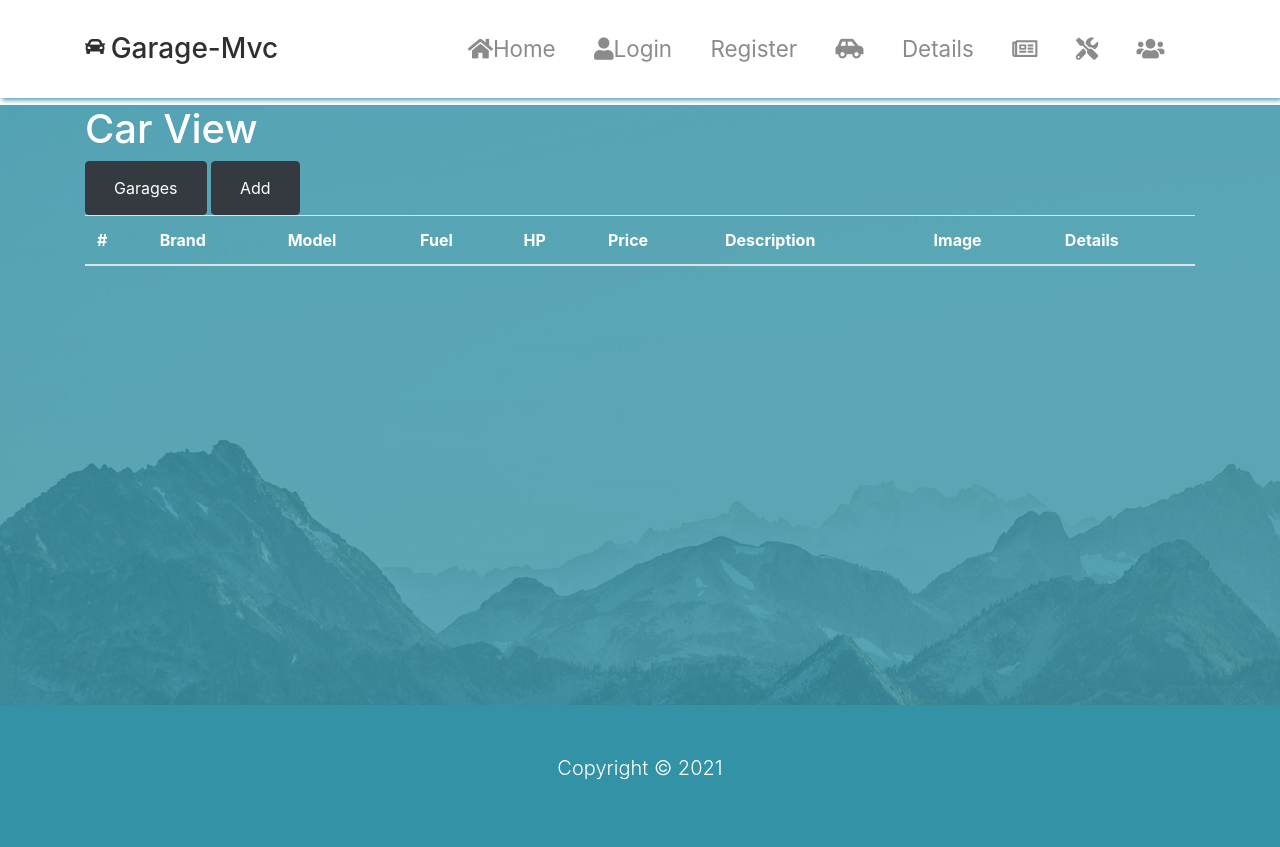
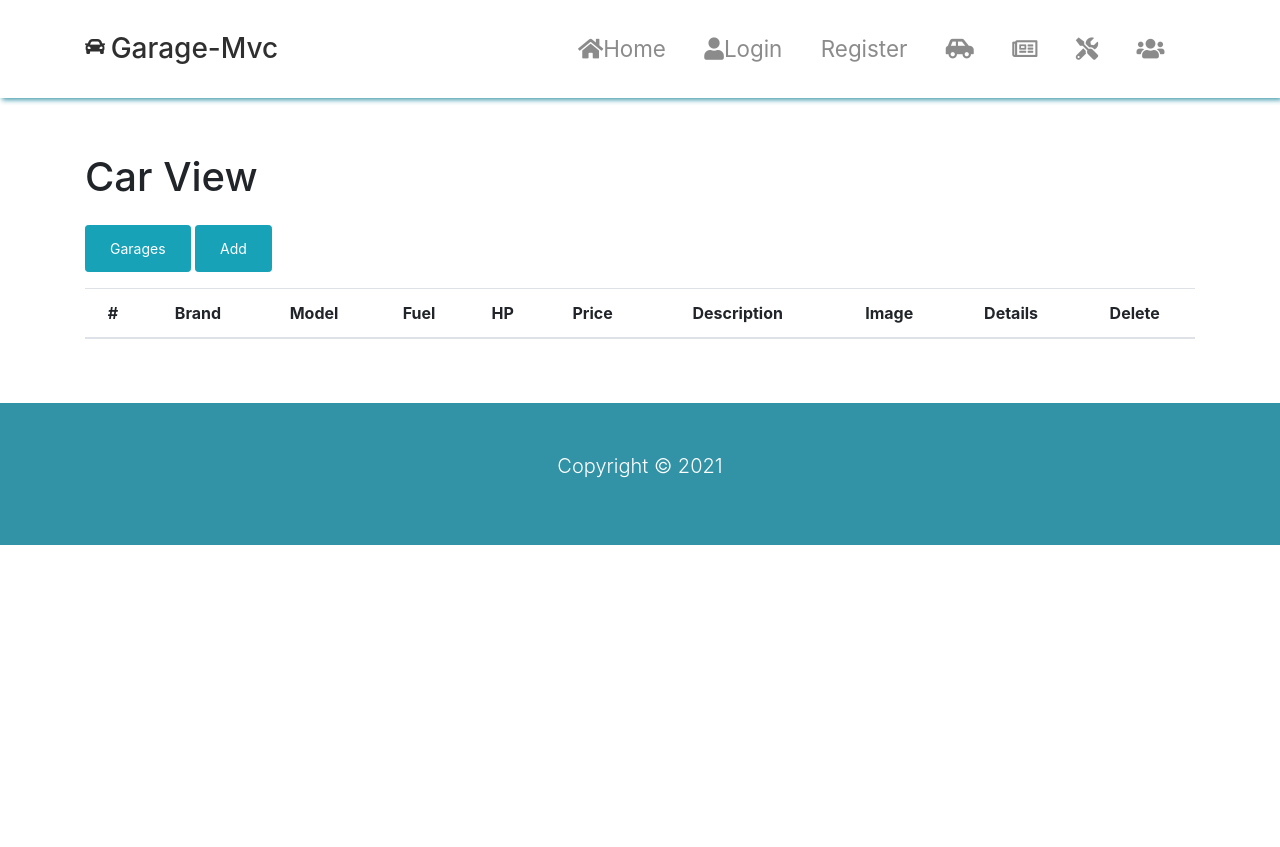
Before and after one commit to ea-augustin/Garage-MVC, a PHP site: template View/allCarsView.php in a window 1280 px wide. After the commit the page ends 545 px from the top, so only its background shows below. Run offline with PHP 8.4, Linux system fonts and the light colour scheme; the template is opened without the code that fills it, so the values that code supplies are empty; style sheets or scripts are compiled from the project's sources; some libraries are stand-ins or nearby versions.

Commit message:
delete added

```diff
--- a/Components/menu.php
+++ b/Components/menu.php
@@ -34,9 +34,6 @@
                     <a href="index.php?controller=car&action=list" class="nav-link"><i class="fas fa-car-side"></i></a>
                 </li>
                 <li class="nav-item">
-                    <a href="index.php?controller=car&action=detail" class="nav-link">Details</a>
-                </li>
-                <li class="nav-item">
                     <a href="index.php?controller=ad&action=list" class="nav-link"><i class="far fa-newspaper"></i></a>
                 </li>
                 <li class="nav-item">
--- a/View/allCarsView.php
+++ b/View/allCarsView.php
@@ -10,16 +10,16 @@ include 'Components/header.php';
 <!--/Navigation Bar-->
 
 <!-- SHOWCASE -->
-<section id="showcase" class="py-5 mt-5">
+<section  class="py-5 mt-5">
 
-    <div class="primary-overlay text-white">
+    <div class="primary-overlay ">
         <div class="container">
             <h1> Car View</h1>
-            <span class="btn btn-dark"><a href="index.php?controller=garage&action=list"
+            <span class="btn btn-info btn-sm my-3"><a href="index.php?controller=garage&action=list"
                                           class="nav-link text-white">Garages</a> </span>
-            <span class="btn btn-dark"><a href="index.php?controller=car&action=add"
+            <span class="btn btn-info btn-sm"><a href="index.php?controller=car&action=add"
                                           class="nav-link text-white">Add</a> </span>
-            <table class="table">
+            <table class="table text-center">
                 <thead>
                 <tr>
                     <th scope="col">#</th>
@@ -31,6 +31,7 @@ include 'Components/header.php';
                     <th scope="col">Description</th>
                     <th scope="col">Image</th>
                     <th scope="col">Details</th>
+                    <th scope="col">Delete</th>
                 </tr>
                 </thead>
                 <tbody>
@@ -48,6 +49,7 @@ include 'Components/header.php';
                     <td>' . $vehicle->getDescription() . '</td>
                     <td>' . $vehicle->getImage() . '</td>
                     <td class=""><a href="index.php?controller=car&action=detail&id='.$vehicle->getId().' "><i class="fas fa-binoculars bg-light"></i></a></td>
+                    <td class=""><a href="index.php?controller=car&action=delete&id='.$vehicle->getId().' "><i class="fas fa-minus"></i></a></td>
                 </tr>
                     ');
                 }
```
Also changed, not shown: Components/menu-backup.php (deleted, +0 -44 lines), Controller/CarController.php (+14 -1 lines), Model/Requests/VehicleManager.php (+7 -1 lines), index.php (+7 -0 lines).
